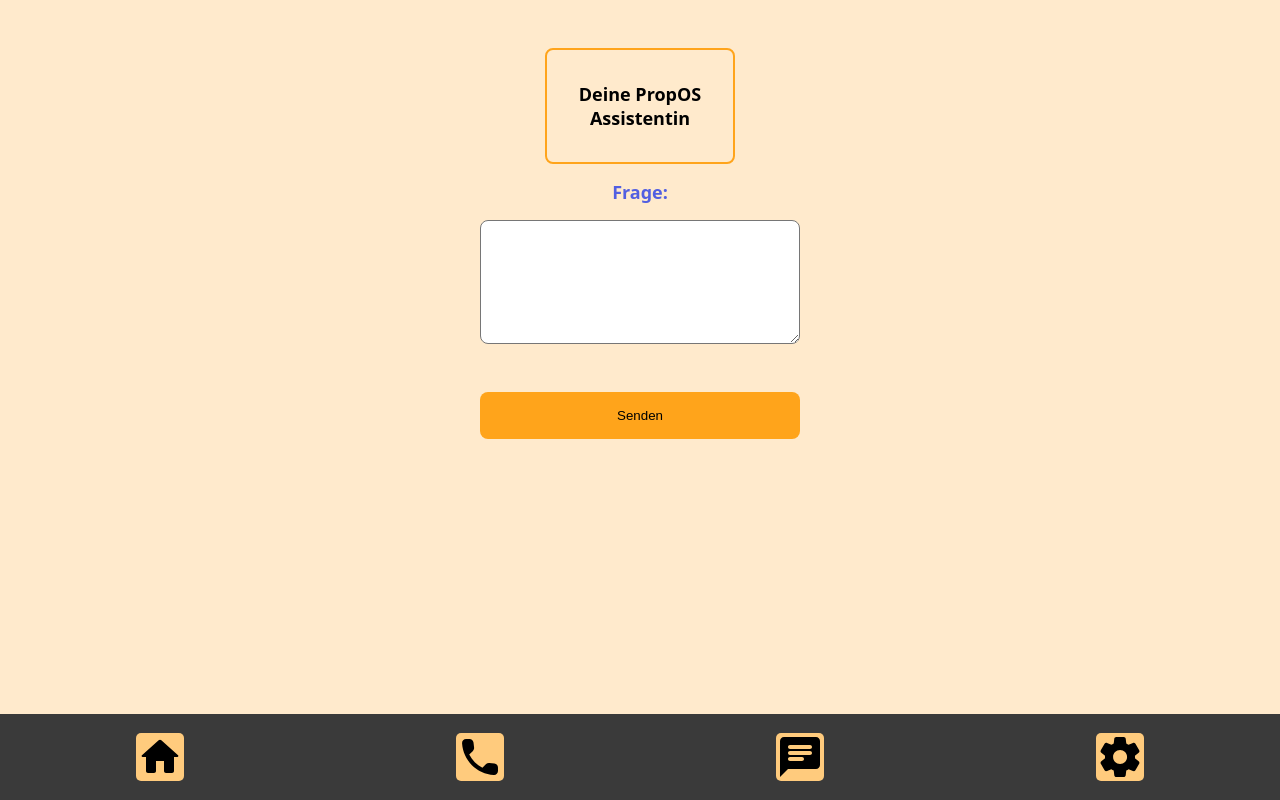
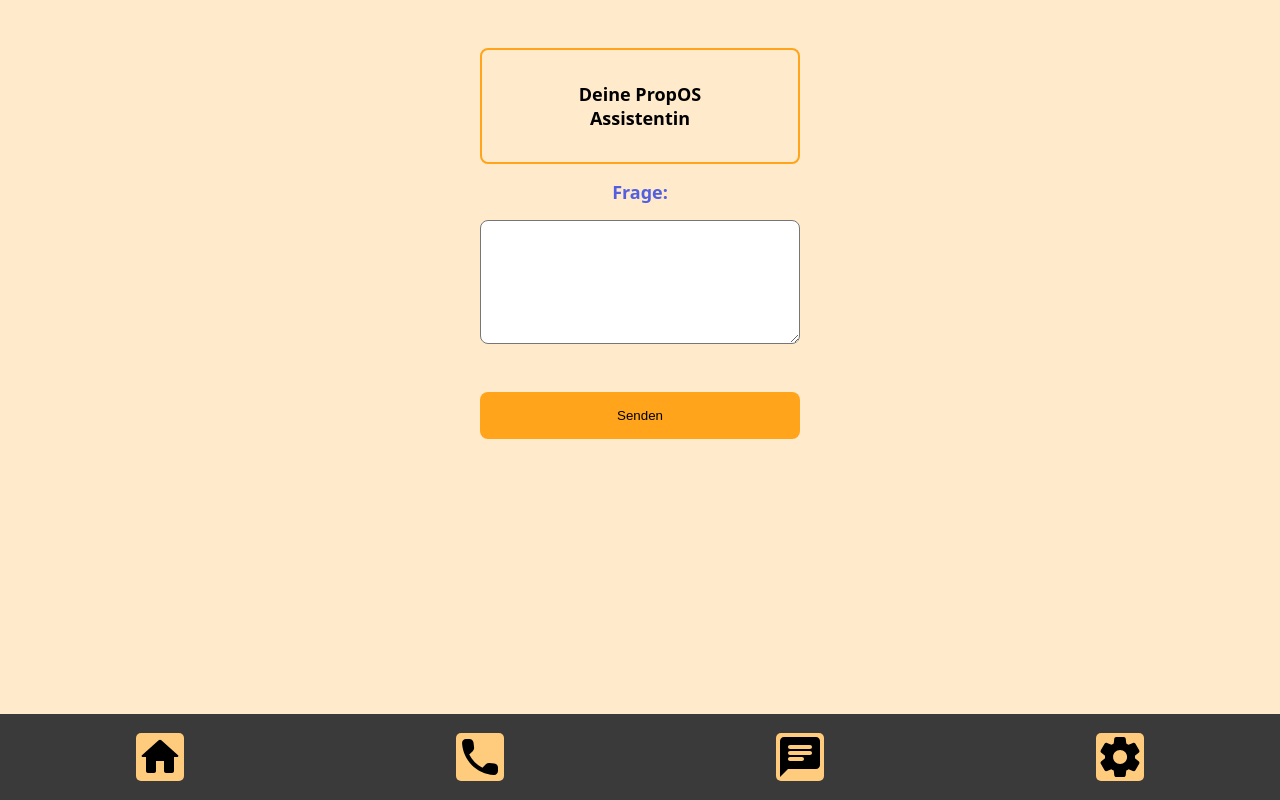
Before and after one commit to MariaRiosNavarro/mobileSimulation-propOS, a Next.js app: page /aipage in a window 1280 px wide. Built offline with nearby package versions, Linux system fonts and the light colour scheme.

Commit message:
Settings changed and add separations help for the Future

```diff
--- a/pages/aipage/index.js
+++ b/pages/aipage/index.js
@@ -5,6 +5,10 @@ import { StyledAnswer } from "../../components/Layout";
 import { ThemeContext } from "../../pages/_app";
 import { useContext } from "react";
 import { StyledQuestionLabel } from "../../components/Layout";
+import {
+  AppContainer,
+  NoSchrollbarContainer,
+} from "../../components/components.style";
 
 const StyledLoading = styled.p`
   background-color: gray;
@@ -16,14 +20,11 @@ const StyledHeading = styled.h5`
   margin: 0;
 `;
 
-const StyledContainer = styled.div`
+const CenterFlexContainer = styled.div`
   display: flex;
   flex-direction: column;
   align-items: center;
   gap: 1rem;
-  margin-top: 0;
-  padding-bottom: 5rem;
-  height: 100vh;
 `;
 
 const StyledForm = styled.form`
@@ -65,6 +66,7 @@ const StyledHeadingContainer = styled.div`
   &:hover {
     border: 2px solid var(--hover-color);
   }
+  width: 20rem;
 `;
 
 export default function AskAI() {
@@ -107,7 +109,9 @@ export default function AskAI() {
 
   return (
     <>
-      <StyledContainer>
+      <AppContainer>
+        <NoSchrollbarContainer>
+          <CenterFlexContainer>
           <StyledHeadingContainer>
             <StyledHeading>
               <strong>Deine PropOS</strong>
@@ -141,8 +145,10 @@ export default function AskAI() {
 
             <StyledButton type="submit">Senden</StyledButton>
           </StyledForm>
-      </StyledContainer>
+          </CenterFlexContainer>
+        </NoSchrollbarContainer>
         <Navigation />
+      </AppContainer>
     </>
   );
 }
```
Also changed, not shown: pages/settings.js (+14 -4 lines). Lines whose indentation alone changed are shown as unchanged.
